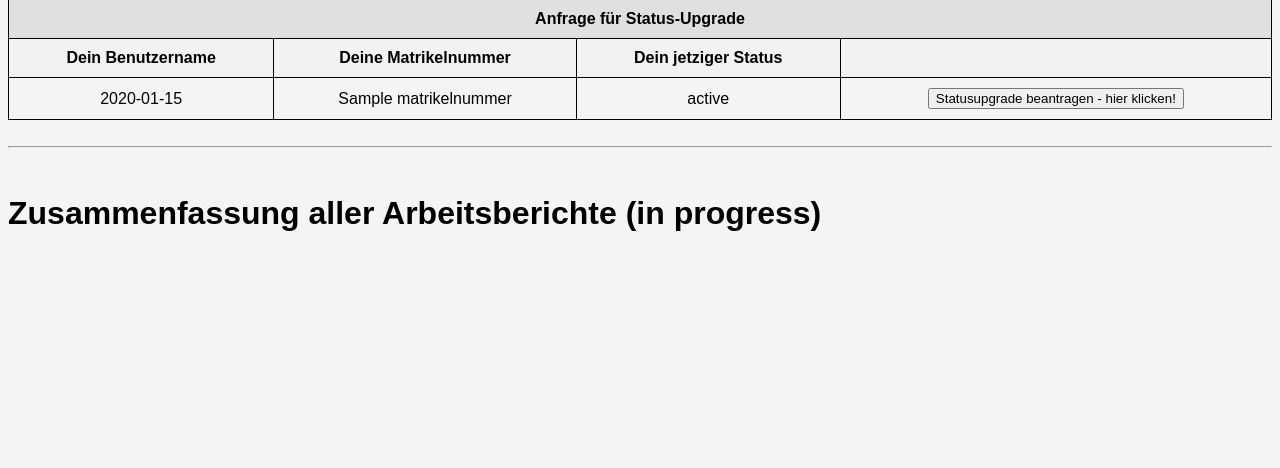
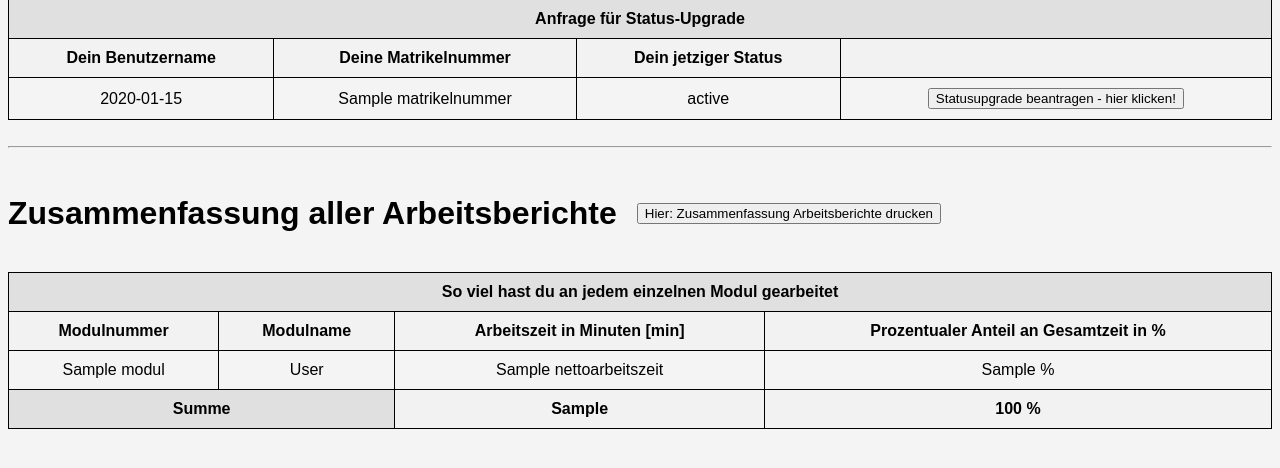
Before and after one commit to Fiegl/Sys1-Projekt-DVM2023, a Django app: template meine_app/templates/meine_app/profile_page_user.html in a window 1280 px wide. Shown: the part 223-691 px from the top of the page. Run offline with Django 3.2, Linux system fonts and the light colour scheme; the template is opened without the code that fills it: most values are stand-ins (such as "Sample title", 1, 10 or a date in 2020).

Commit message:
Update profile_page_user.html

```diff
--- a/meine_app/templates/meine_app/profile_page_user.html
+++ b/meine_app/templates/meine_app/profile_page_user.html
@@ -52,13 +52,55 @@
     <hr>
     <br>
 
-    <h1>Zusammenfassung aller Arbeitsberichte  (in progress)</h1>
+    <div class="druckContainer">
+        <h1 id="druckUeberschrift">Zusammenfassung aller Arbeitsberichte</h1>
+        <button id="druckButton" onclick="printArbeitsberichteZusammenfassung()">Hier: Zusammenfassung Arbeitsberichte drucken</button>
+    </div>
+    <br>
+    <table id="tabelleDrucken">
+        <thead>
+            <tr>
+                <th colspan="4">So viel hast du an jedem einzelnen Modul gearbeitet</th>
+            </tr>
+        </thead>
+        <tbody>
+            <tr>
+                <th>Modulnummer</th>
+                <th>Modulname</th>
+                <th>Arbeitszeit in Minuten [min]</th>
+                <th>Prozentualer Anteil an Gesamtzeit in %</th>
+            </tr>
+            {% for modul, werte in alle_werte.items %}
+            <tr>
+                <td>{{ modul }}</td>
+                <td>{{ werte.modulname }}</td>
+                <td>{{ werte.nettoarbeitszeit }}</td>
+                <td>{{ werte.prozentualer_anteil }} %</td>
+            </tr>
+            {% endfor %}
+            <tr>
+                <th colspan="2">Summe</th>
+                <th>{{gesamt_nettoarbeitszeit}}</th>
+                <th>100 %</th>
+            </tr>
+        </tbody>
+    </table>
+    <br>
 
     <script>
         function showAlert() {
             alert("Anfrage erfolgreich übermittelt");
             return true;  // Formular wird nach dem Alert abgeschickt
         }
+        function printArbeitsberichteZusammenfassung() {
+            const ueberschriftTabelle = document.getElementById("druckUeberschrift").outerHTML;
+            const letzteTabelle = document.getElementById("tabelleDrucken").outerHTML;
+            const printInhalt = ueberschriftTabelle + letzteTabelle;
+            const ganzerInhaltSeite = document.body.innerHTML;
+            document.body.innerHTML = printInhalt;
+            window.print();
+            document.body.innerHTML = ganzerInhaltSeite;
+        }
     </script>
 </body>
 </html>
```
